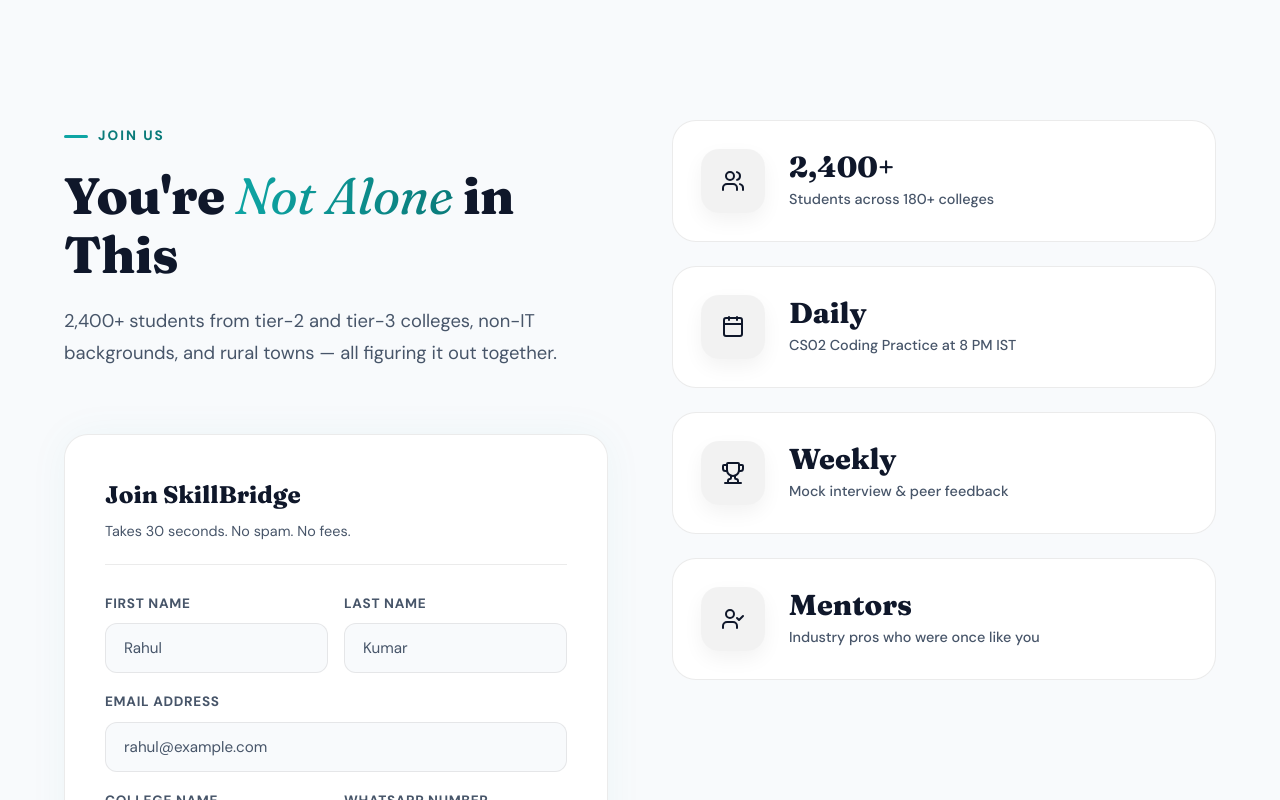
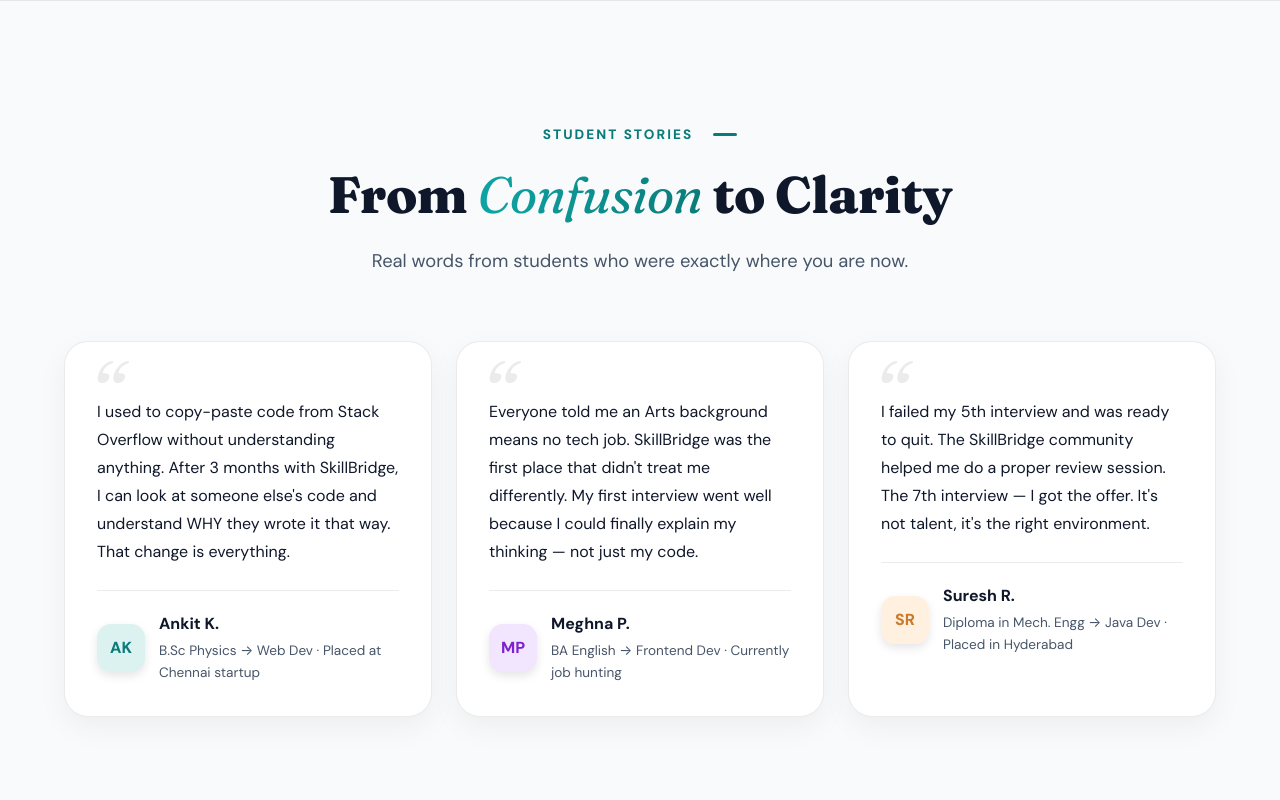
Before and after one commit to Sjking2025/skillbridge, a Next.js app: page / in a window 1280 px wide. Shown: the part 4700-5500 px from the top of the page. Built offline with nearby package versions, Linux system fonts and the light colour scheme.

Commit message:
feat: restore and style Student Stories section with theme support

```diff
--- a/pages/index.js
+++ b/pages/index.js
@@ -301,6 +301,54 @@
         </div>
       </motion.section>
 
+      {/* ── TESTIMONIALS ── */}
+      <motion.section initial="hidden" whileInView="visible" viewport={{ once: true, margin: "-100px" }} variants={staggerContainer} className={styles.testimonials}>
+        <div className={styles.container}>
+          <motion.div variants={fadeInUp} className={`${styles.sectionHeader} ${styles.centered}`}>
+            <div className={styles.sectionLabel}>Student Stories</div>
+            <h2 className={styles.h2}>From <em style={{color:'var(--teal)'}}>Confusion</em> to Clarity</h2>
+            <p className={styles.sectionIntro}>Real words from students who were exactly where you are now.</p>
+          </motion.div>
+          <div className={`${styles.cardGrid} ${styles.cardGrid3}`}>
+            {[
+              {
+                quote: "I used to copy-paste code from Stack Overflow without understanding anything. After 3 months with SkillBridge, I can look at someone else's code and understand WHY they wrote it that way. That change is everything.",
+                name: "Ankit K.",
+                detail: "B.Sc Physics → Web Dev · Placed at Chennai startup",
+                initials: "AK",
+                avatarClass: "avatarTeal"
+              },
+              {
+                quote: "Everyone told me an Arts background means no tech job. SkillBridge was the first place that didn't treat me differently. My first interview went well because I could finally explain my thinking — not just my code.",
+                name: "Meghna P.",
+                detail: "BA English → Frontend Dev · Currently job hunting",
+                initials: "MP",
+                avatarClass: "avatarPurple"
+              },
+              {
+                quote: "I failed my 5th interview and was ready to quit. The SkillBridge community helped me do a proper review session. The 7th interview — I got the offer. It's not talent, it's the right environment.",
+                name: "Suresh R.",
+                detail: "Diploma in Mech. Engg → Java Dev · Placed in Hyderabad",
+                initials: "SR",
+                avatarClass: "avatarSaffron"
+              }
+            ].map((item, i) => (
+              <motion.div variants={fadeInUp} className={styles.testiCard} key={i}>
+                <div className={styles.testiQuoteMark}>&ldquo;</div>
+                <p className={styles.testiText}>{item.quote}</p>
+                <div className={styles.testiAuthor}>
+                  <div className={`${styles.testiAvatar} ${styles[item.avatarClass]}`}>{item.initials}</div>
+                  <div>
+                    <div className={styles.testiName}>{item.name}</div>
+                    <div className={styles.testiDetail}>{item.detail}</div>
+                  </div>
+                </div>
+              </motion.div>
+            ))}
+          </div>
+        </div>
+      </motion.section>
+
       {/* ── COMMUNITY + JOIN FORM ── */}
       <motion.section initial="hidden" whileInView="visible" viewport={{ once: true, margin: "-100px" }} variants={staggerContainer} className={styles.community} id="community">
         <div className={styles.container}>
--- a/styles/Home.module.css
+++ b/styles/Home.module.css
@@ -361,6 +361,26 @@
 .cscNum { font-family: 'Fraunces', serif; font-size: 1.8rem; font-weight: 800; color: var(--text-main); line-height: 1.2; }
 .cscLabel { font-size: 0.9rem; color: var(--text-muted); margin-top: 4px; font-weight: 500; }
 
+/* ── TESTIMONIALS ── */
+.testimonials { padding: 120px 0; position: relative; background: var(--bg-body); border-top: 1px solid var(--border-light); border-bottom: 1px solid var(--border-light); }
+[data-theme='dark'] .testimonials { background: #0F172A; }
+.testiCard { position: relative; padding: 40px 32px 32px; background: var(--bg-card); border: 1px solid var(--border-light); border-radius: 24px; box-shadow: 0 10px 30px rgba(0,0,0,0.05); }
+[data-theme='dark'] .testiCard { background: rgba(255,255,255,0.02); border-color: transparent; box-shadow: none; }
+.testiQuoteMark { font-family: 'Fraunces', serif; font-size: 5rem; line-height: 1; color: var(--border-light); position: absolute; top: 10px; left: 24px; font-style: italic; }
+[data-theme='dark'] .testiQuoteMark { color: rgba(255,255,255,0.05); }
+.testiText { font-size: 1rem; color: var(--text-main); line-height: 1.75; margin-bottom: 24px; padding-top: 16px; position: relative; z-index: 1; }
+.testiAuthor { display: flex; align-items: center; gap: 14px; border-top: 1px solid var(--border-light); padding-top: 20px; }
+.testiAvatar { width: 48px; height: 48px; border-radius: 14px; display: flex; align-items: center; justify-content: center; font-weight: 800; font-size: 1rem; flex-shrink: 0; box-shadow: 0 4px 10px rgba(0,0,0,0.1); }
+[data-theme='dark'] .testiAvatar { box-shadow: 0 4px 10px rgba(0,0,0,0.2); }
+.testiName { font-weight: 700; font-size: 1rem; color: var(--text-main); }
+.testiDetail { font-size: 0.85rem; color: var(--text-muted); margin-top: 2px; }
+.avatarSaffron { background: rgba(255,153,51,0.15); color: var(--saffron-dark); }
+[data-theme='dark'] .avatarSaffron { background: rgba(255,153,51,0.25); color: var(--saffron-light); }
+.avatarPurple { background: rgba(168,85,247,0.15); color: #7E22CE; }
+[data-theme='dark'] .avatarPurple { background: rgba(168,85,247,0.25); color: #C084FC; }
+.avatarTeal { background: rgba(14,165,164,0.15); color: var(--teal-dark); }
+[data-theme='dark'] .avatarTeal { background: rgba(14,165,164,0.25); color: var(--teal-light); }
+
 /* ── FINAL CTA ── */
 .finalCta {
   background: linear-gradient(145deg, #0891B2 0%, var(--teal) 50%, #0A7B7A 100%);
```
